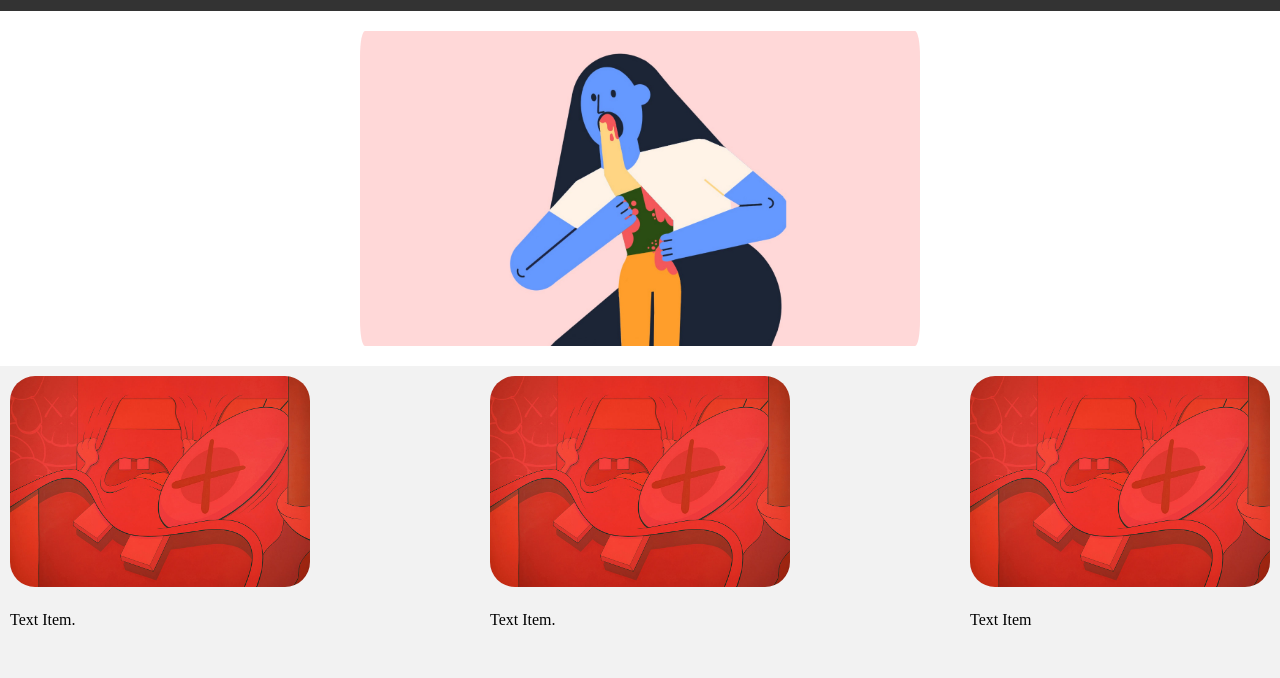
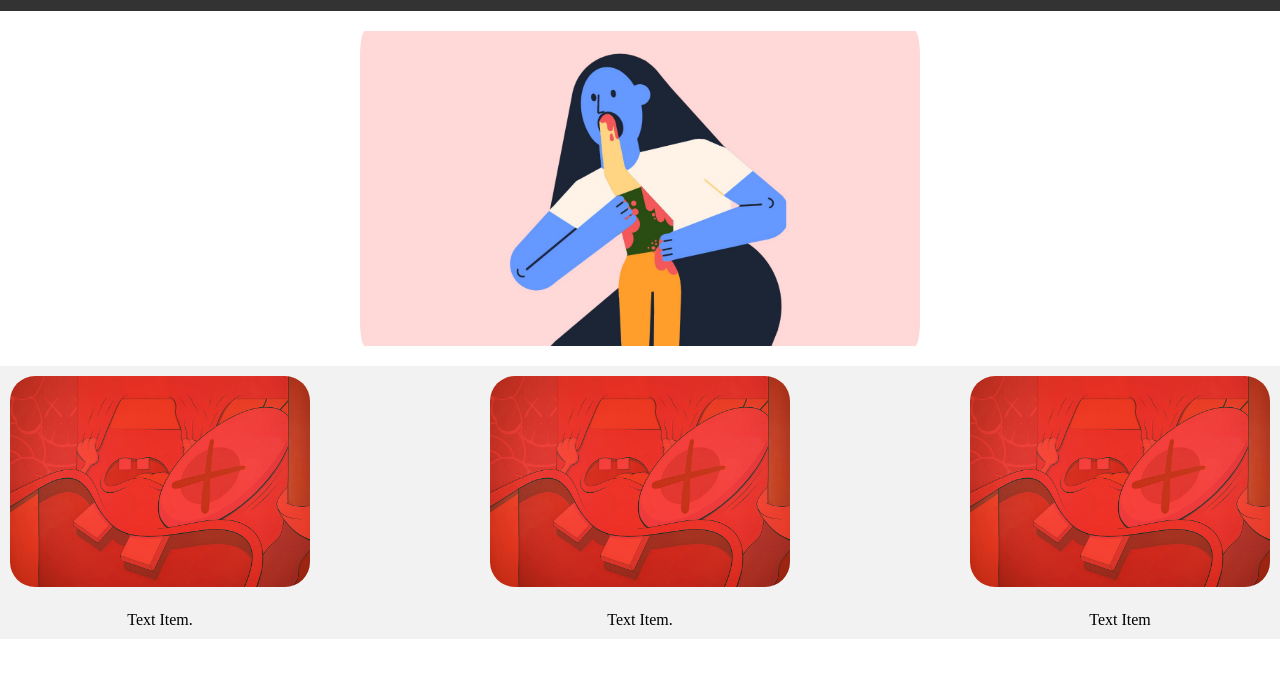
Before and after one commit to William-Afton23/webflexsite-, a plain HTML site: page index.html in a window 1280 px wide. Shown: the part 62-740 px from the top of the page. Drawn offline with Linux system fonts and the light colour scheme.

Commit message:
Update style.css

```diff
--- a/style.css
+++ b/style.css
@@ -128,8 +128,7 @@ label {
 	display: flex;
 	background-color: #f2f2f2;
 	justify-content: space-between;
-	align-items: ;
-	height: 100vh;
+	align-items: center;
 	/*flex-wrap: wrap;*/
 }
 
@@ -144,6 +143,7 @@ label {
 
 .item {
 	margin: 10px;
+	text-align: center;
 }
 
 
```
